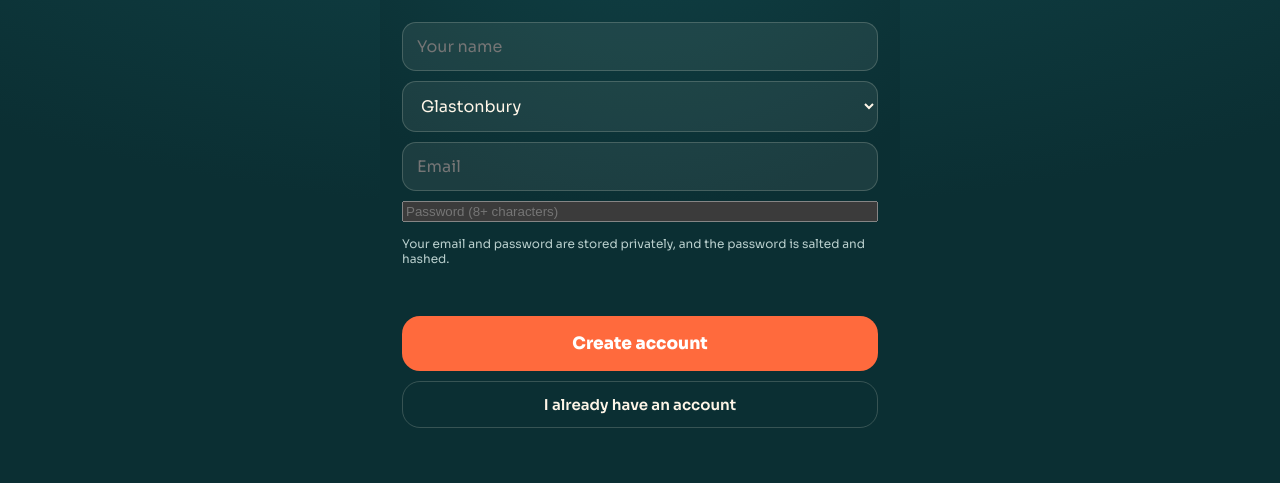
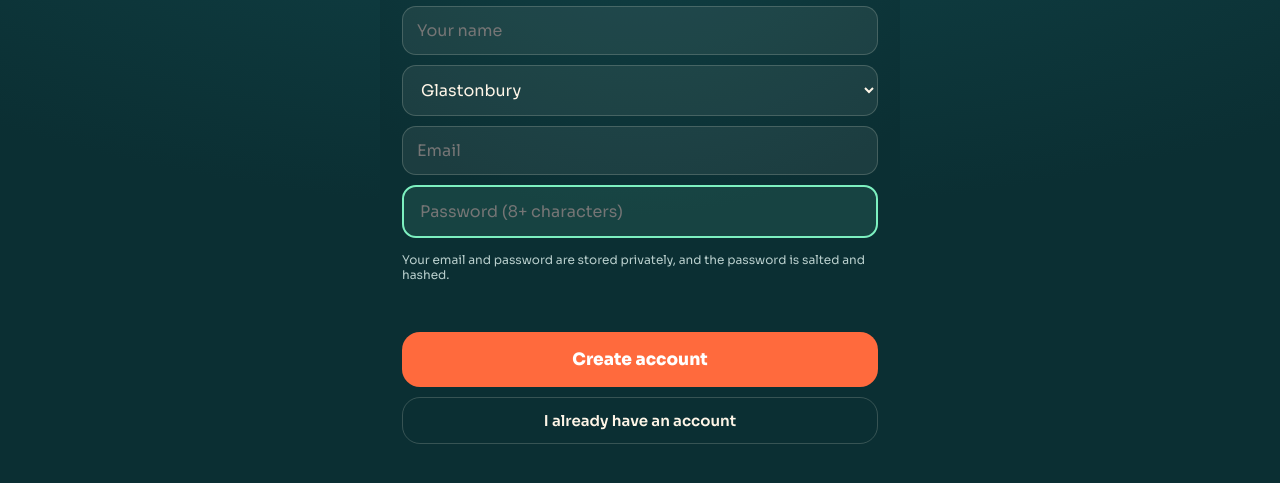
Before and after one commit to koolkidexe/project-fillr, a website: page public/index.html in a window 1280 px wide. Shown: the part 233-716 px from the top of the page. Drawn offline with Linux system fonts and the light colour scheme; no server answers.

Commit message:
Add styles for password input focus and default state

```diff
--- a/public/index.html
+++ b/public/index.html
@@ -69,6 +69,8 @@ select option{color:#10282B}textarea{min-height:60px;resize:vertical}
 .sum .thumb{height:54px;width:54px;margin:0;border-radius:14px;flex:none}
 .chk{font-size:14px;padding:10px 14px;border-radius:14px;background:rgba(255,246,232,.08);margin:-4px 0 14px;min-height:40px}.chk.ok{color:var(--mint)}.chk.bad{color:var(--bad)}
 .gate{position:fixed;inset:0;z-index:20;background:radial-gradient(120% 80% at 50% 0%,var(--bg2),var(--bg) 70%);display:flex;flex-direction:column;justify-content:center;padding:24px 22px;max-width:520px;margin:0 auto}.gate[hidden]{display:none}.gate input,.gate select{margin-bottom:10px}.fine{font-size:12px;color:#B9CFCD;margin:4px 0 14px}
+input[type=password]{width:100%;font:inherit;font-size:16px;padding:14px 16px;border-radius:14px;border:2px solid var(--mint);background:rgba(125,240,192,.1);color:var(--cream)}
+input[type=password]:focus{outline:3px solid var(--mint);outline-offset:2px;box-shadow:0 0 0 6px rgba(125,240,192,.18)}
 .rk{display:flex;gap:12px;align-items:center;padding:12px 14px;border-radius:16px;background:rgba(255,246,232,.08);margin-bottom:8px}.rk.me{outline:2px solid var(--mint)}.rk .n{width:30px;font-weight:800;font-size:18px}.rk .nm{flex:1;font-weight:600;min-width:0;overflow:hidden;text-overflow:ellipsis}.rk small{color:#B9CFCD;display:block;font-weight:400}.rk .c{font-weight:800;font-size:20px;text-align:right}.rk button{width:auto;padding:9px 12px;font-size:14px}
 .bh{display:flex;justify-content:space-between;align-items:center}.board h2{font-size:18px;margin:22px 0 10px}
 .toast{position:fixed;left:50%;bottom:calc(90px + env(safe-area-inset-bottom,0px));transform:translate(-50%,20px);background:var(--cream);color:var(--ink);padding:11px 16px;border-radius:14px;font-weight:600;opacity:0;pointer-events:none;transition:.25s;z-index:9}
```
